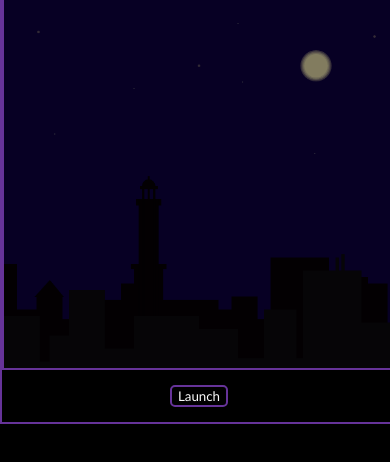
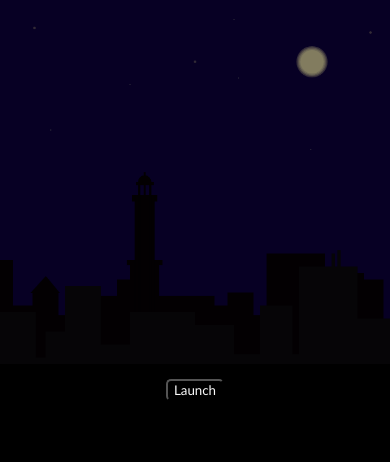
Before and after one commit to pepo999/fireworks, a plain HTML site: page index.html in a window 390 px wide. Drawn offline with Linux system fonts and the light colour scheme.

Commit message:
Update mobile.css

```diff
--- a/mobile.css
+++ b/mobile.css
@@ -4,12 +4,13 @@ body html{
     padding: 0px;
     }
 
-*{
+/* *{
     border: solid 2px rebeccapurple;
-}
+} */
 
     html{
         background-color: black;
+        box-sizing: border-box;
     }
 
     body{
```
